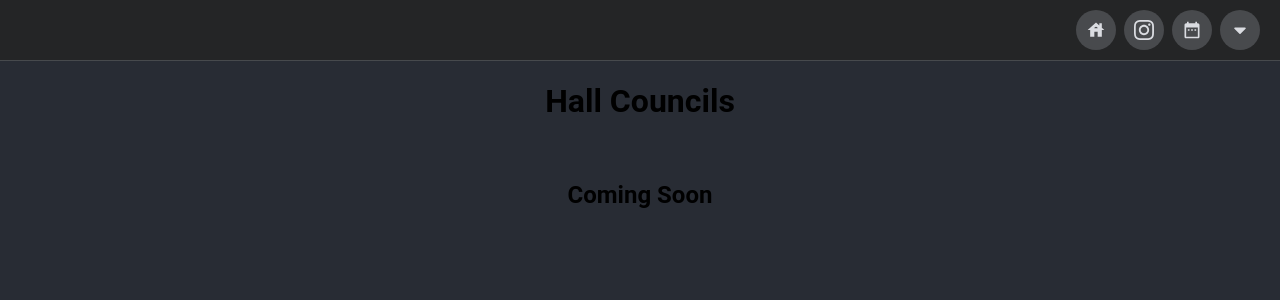
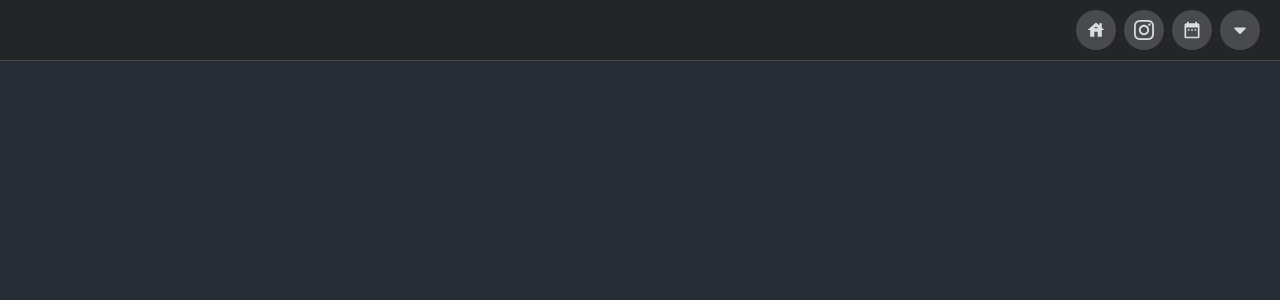
Before and after one commit to rha-njit/rha-njit-react, a React (Create React App) app: page /hallCouncils in a window 1280 px wide. Shown: the top 300 px of the page. Built offline with nearby package versions, Linux system fonts and the light colour scheme.

Commit message:
start work on delegation&programming page

```diff
--- a/src/pages/hallCouncils.js
+++ b/src/pages/hallCouncils.js
@@ -1,15 +1,8 @@
 import React from "react";
-import Jumbotron from "react-bootstrap/Jumbotron";
-import "../App.css";
 
 function HallCouncils() {
   return (
     <div>
-      <Jumbotron>
-        <h1>Hall Councils</h1>
-        <br />
-        <h2>Coming Soon</h2>
-      </Jumbotron>
     </div>
   );
 }
```
Also changed, not shown: src/pages/delegationCommittee.js (+6 -1 lines), src/pages/programmingCommittee.js (+6 -1 lines).
